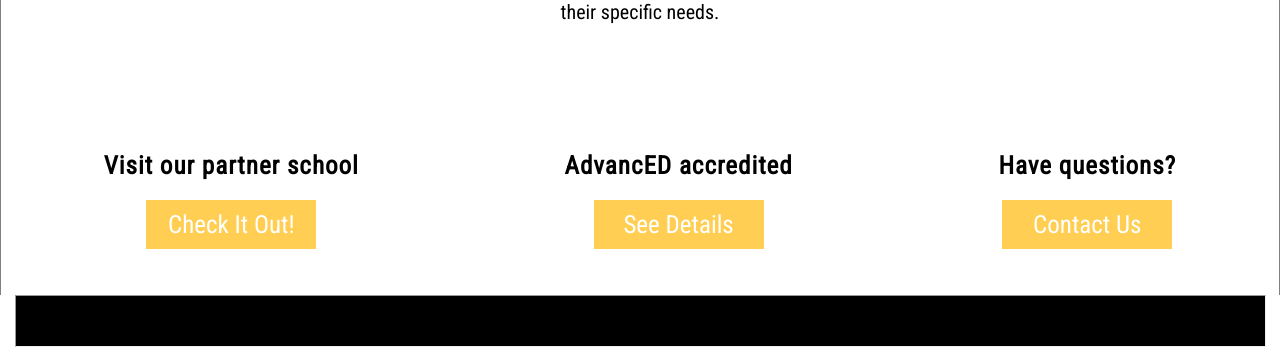
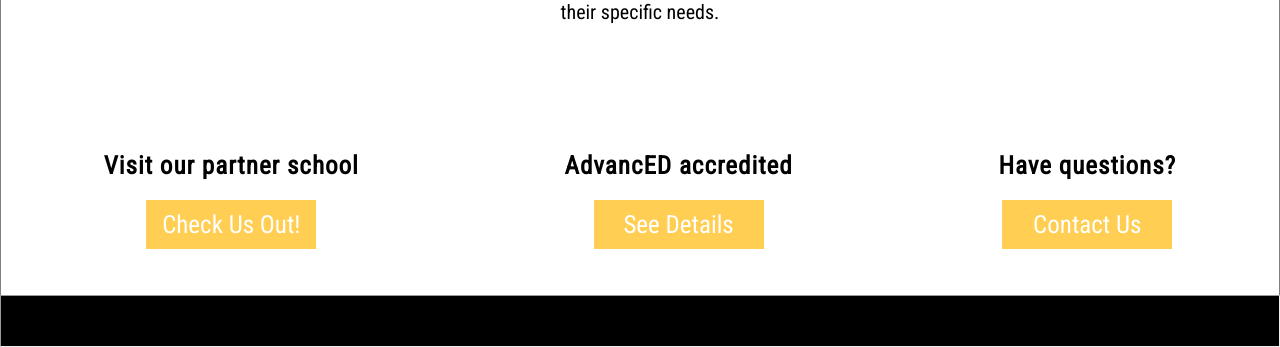
Before and after one commit to jordanhudgens/huduacademy, a Flask app: page / in a window 1280 px wide. Shown: the part 1065-1412 px from the top of the page. Run offline with Flask 2, Linux system fonts and the light colour scheme.

Commit message:
heroku fix 3 (bottega tech button margin fix and links linked)

```diff
--- a/templates/hudu.html
+++ b/templates/hudu.html
@@ -22,7 +22,7 @@
         hr{
             height: 50px;
             background-color: black;
-            margin: 0 14.5px;
+            margin: 0;
         }
         .first-section{
             height: 50vh;
@@ -62,7 +62,9 @@
             letter-spacing: 3px;
             font-size: 14px;
             border: white 1px solid;
-            margin: 0px 15px;
+            margin:0 0 0 5px;
+            color: white;
+            text-decoration: none;
         }
         .first-image{
             width: 35%;
@@ -186,13 +188,10 @@
                     <h2>Providing Governence, Leadership, and Accountability for Schools, School Systems, and Programs</h2>
                     <div class="first-visit">
                         <p>Visit our School of Technology</p>
-                        <a class="bottega-button">BOTTEGA TECH</a>
+                        <a href="https://bottega.tech/" class="bottega-button">BOTTEGA TECH</a>
                     </div>
                 </div>
                 <div class="first-image">
-                    <div class="first-contactus">
-                        <div>Contact Us</div>
-                    </div>
                 </div>
             </div>
             <div class="second-section">
@@ -220,15 +219,15 @@
                 <div class="third-link-container">
                     <div class="third-link">
                         <h3>Visit our partner school</h3>
-                        <a href="" class="third-links">Check It Out!</a>
+                        <a href="https://bottega.tech/" class="third-links">Check Us Out!</a>
                     </div>
                     <div class="third-link">
                         <h3>AdvancED accredited</h3>
-                        <a href="" class="third-links">See Details</a>
+                        <a href="https://www.advanc-ed.org/" class="third-links">See Details</a>
                     </div>
                     <div class="third-link">
                         <h3>Have questions?</h3>
-                        <a href="" class="third-links">Contact Us</a>
+                        <a href="http://www.advanc-ed.org/oasis2/u/par/accreditation/summary?institutionId=57324" class="third-links">Contact Us</a>
                     </div>
                 </div>
             </div>
```
